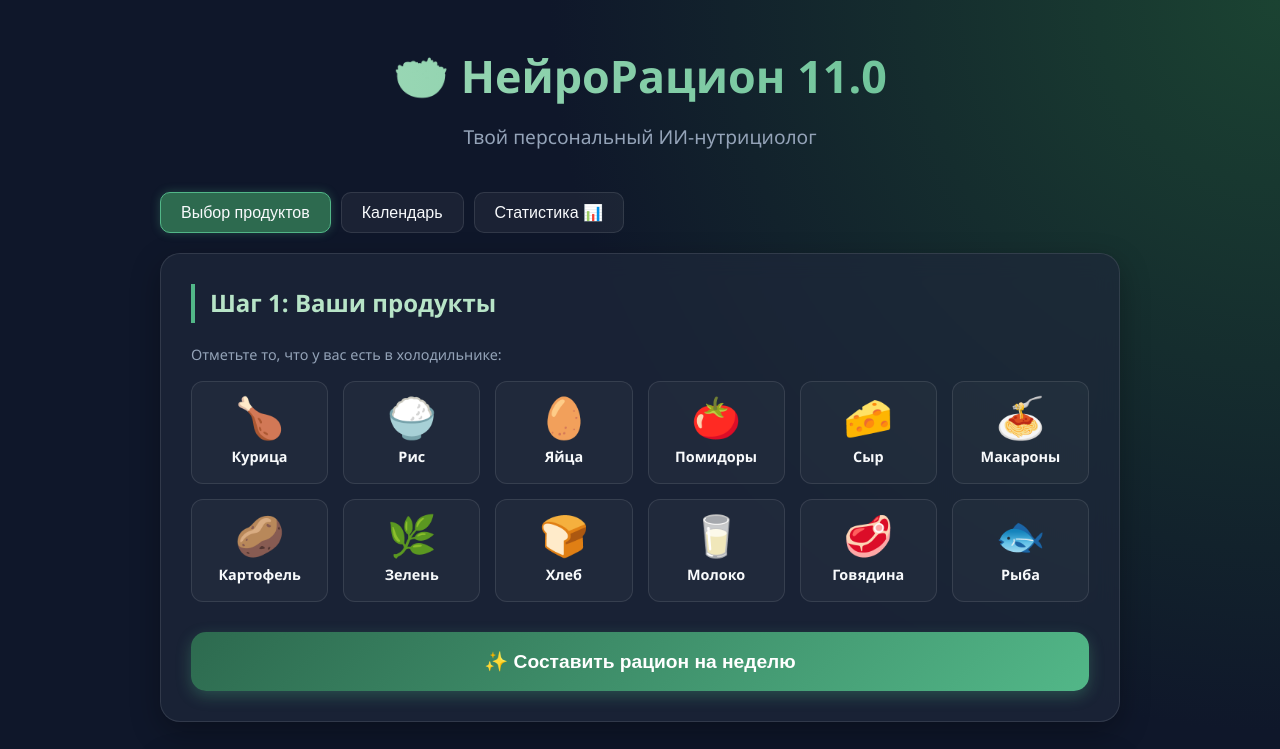
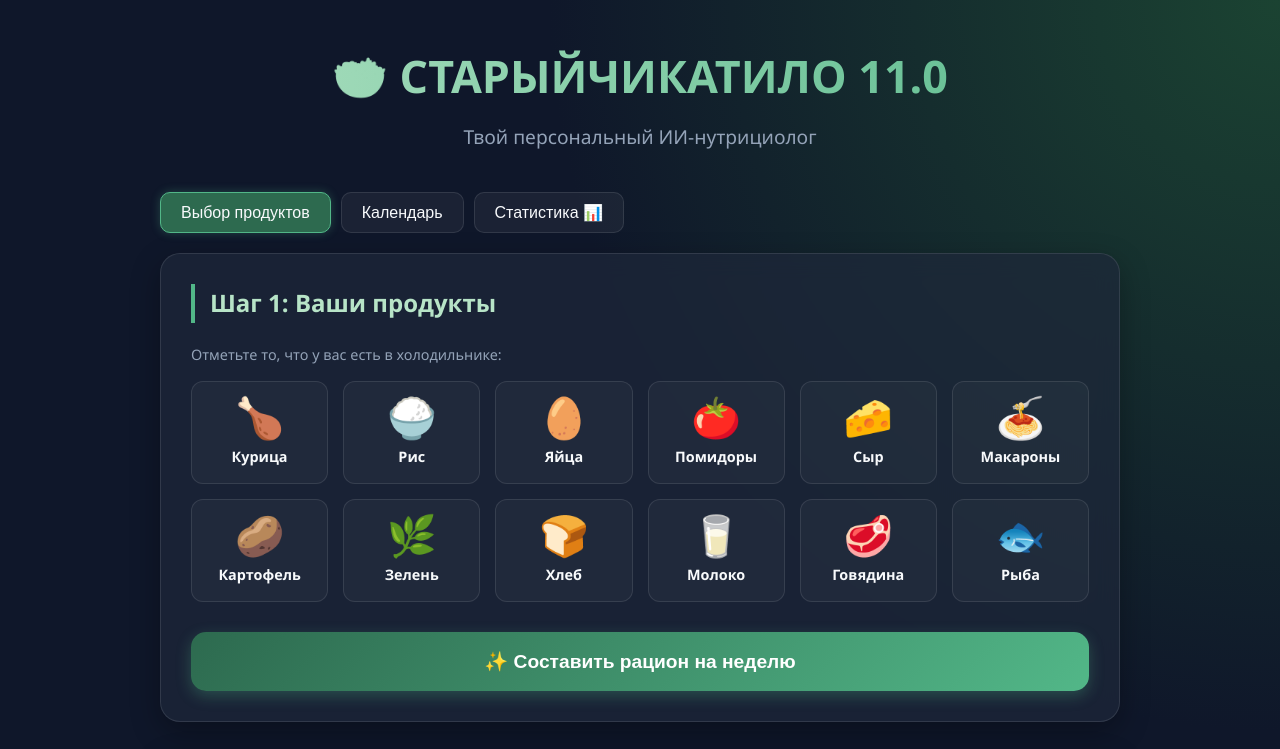
Before and after one commit to olezhkaloseffz-beep/neuro-ration, a plain HTML site: page index.html in a window 1280 px wide. Shown: the top 749 px of the page. Drawn offline with nearby package versions, Linux system fonts and the light colour scheme.

Commit message:
Update index.html

```diff
--- a/index.html
+++ b/index.html
@@ -119,7 +119,8 @@
 <body>
 
 <header>
-  <h1 onclick="showPage('mainPage')">🥗 НейроРацион 11.0</h1>
+  <h1 onclick="showPage('mainPage')">🥗 СТАРЫЙЧИКАТИЛО 11.0
+ </h1>
   <p>Твой персональный ИИ-нутрициолог</p>
 </header>
 
```
